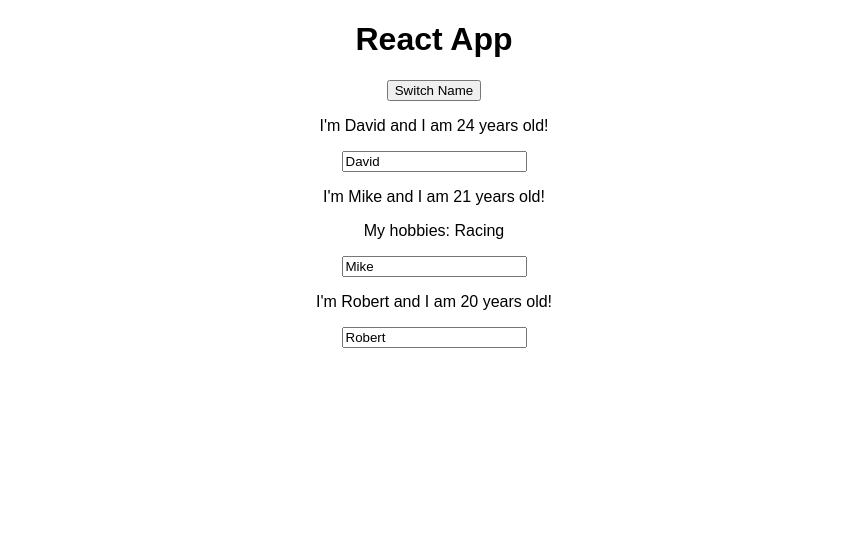
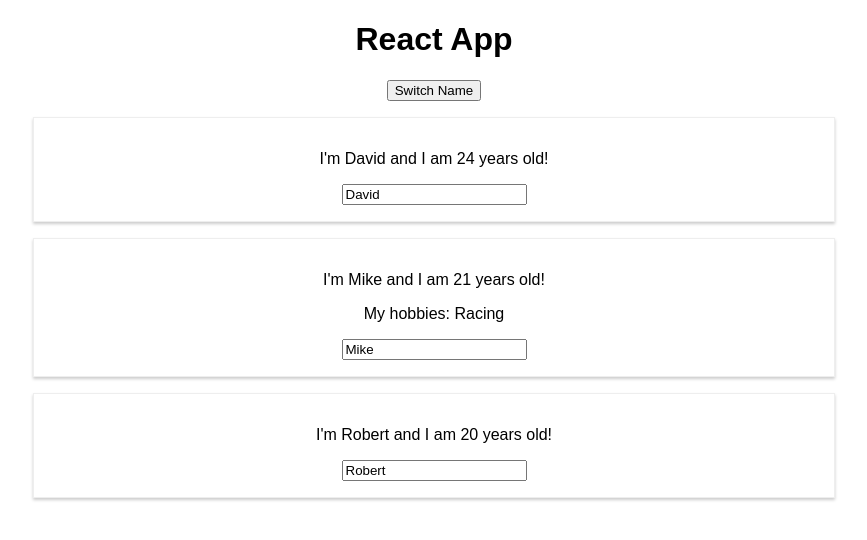
Before and after one commit to davidyeshi/React, a React (Create React App) app in the folder react-complete-guide/: page / in a window 1280 px wide. Shown: the top 540 px of the page, without its empty margins (206-1073 px from the left). Built offline with nearby package versions, Linux system fonts and the light colour scheme.

Commit message:
Styling with stylesheets

```diff
--- a/react-complete-guide/src/Person/Person.css
+++ b/react-complete-guide/src/Person/Person.css
@@ -0,0 +1,9 @@
+/* global :scope */
+.Person {
+    width: 60%;
+    margin: 16px auto;
+    border: 1px solid #eee;
+    box-shadow: 0 2px 3px #ccc;
+    padding: 16px;
+    text-align: center;
+}
--- a/react-complete-guide/src/Person/Person.js
+++ b/react-complete-guide/src/Person/Person.js
@@ -1,10 +1,12 @@
 import React from 'react';
+
+import './Person.css'; // Thanks to webpack we import css without merging the two files.
 
 // Functional React Component
 // props contains all the properties of the component
 const person = (props) => {
     return (
-        <div>
+        <div className="Person">
             <p onClick={props.click}>I'm {props.name} and I am {props.age} years old!</p>
             <p>{props.children}</p>
             <input type="text" onChange={props.changed} value={props.name}/>
```
